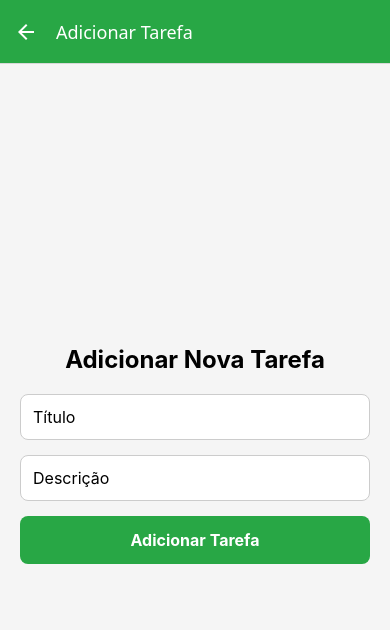
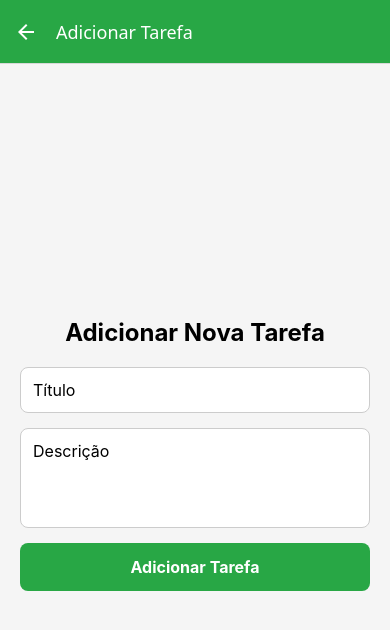
Before and after one commit to stellastachoviak/ListaDeTarefas-, a React Native app in the folder ListaDeTarefasApp/: screen /AddTask in a window 390 px wide. Shown: the top 630 px of the page. Built offline with nearby package versions, Linux system fonts and the light colour scheme.

Commit message:
stellacommit3

```diff
--- a/ListaDeTarefasApp/screens/AddTask.tsx
+++ b/ListaDeTarefasApp/screens/AddTask.tsx
@@ -15,13 +15,11 @@ export default function AddTask({ navigation }: any) {
       id: Date.now().toString(),
       title: titulo,
       description: descricao,
-      done:false,
+      done: false,
     };
 
-    // Volta para a tela Home e envia a nova tarefa
     navigation.navigate('Home', { novaTarefa });
 
-    // Limpa os campos
     setTitulo('');
     setDescricao('');
   }
@@ -38,10 +36,11 @@ export default function AddTask({ navigation }: any) {
       />
 
       <TextInput
-        style={styles.input}
+        style={[styles.input, { height: 100, textAlignVertical: 'top' }]}
         placeholder="Descrição"
         value={descricao}
         onChangeText={setDescricao}
+        multiline
       />
 
       <TouchableOpacity style={styles.button} onPress={handleSubmit}>
--- a/ListaDeTarefasApp/screens/HomeScreen.tsx
+++ b/ListaDeTarefasApp/screens/HomeScreen.tsx
@@ -1,9 +1,6 @@
-import { StyleSheet, View, Text, FlatList, TouchableOpacity, Alert, TextInput } from "react-native";
+import { StyleSheet, View, Text, FlatList, TouchableOpacity, Alert } from "react-native";
 import { useEffect, useState } from 'react';
-import AddTask from "./AddTask";
 import React from "react";
-
-
 
 export default function HomeScreen({ navigation, route }: any) {
   const [tasks, setTasks] = useState([
@@ -13,26 +10,14 @@ export default function HomeScreen({ navigation, route }: any) {
     { id: '4', title: 'Item 4', description: 'Descrição do item 4', done: false },
     { id: '5', title: 'Item 5', description: 'Descrição do item 5', done: false },
   ]);
-    const [newTitle, setNewTitle] = useState('');
-    const [newDescription, setNewDescription] = useState('');
 
-    const addTask = () => {
-        if (!newTitle.trim()) {
-            Alert.alert('Erro', 'O título não pode ser vazio!');
-            return;
+  useEffect(() => {
+    const novaTarefa = route.params?.novaTarefa;
+    if (novaTarefa) {
+      setTasks(prev => [...prev, novaTarefa]);
+      navigation.setParams({ novaTarefa: null });
     }
-        setTasks(prev => [
-            ...prev,
-            {
-                id: Date.now().toString(),
-                title: newTitle,
-                description: newDescription,
-                done: false
-            }
-        ]);
-        setNewTitle('');
-        setNewDescription('');
-    };
+  }, [route.params]);
 
   const removeTask = (id: string) => {
     setTasks(prev => prev.filter(task => task.id !== id));
@@ -49,16 +34,6 @@ export default function HomeScreen({ navigation, route }: any) {
       )
     );
   };
-
-    useEffect(() => {
-    const novaTarefa = route.params?.novaTarefa;
-
-    if (novaTarefa) {
-        setTasks(prev => [...prev, novaTarefa]);
-        navigation.setParams({ novaTarefa: null }); // limpa para não repetir
-    }
-    }, [route.params]);
-
 
   return (
     <View style={styles.container}>
@@ -124,7 +99,7 @@ export default function HomeScreen({ navigation, route }: any) {
         </View>
       </View>
     </View>
-    )
+  );
 }
 
 const styles = StyleSheet.create({
@@ -139,17 +114,6 @@ const styles = StyleSheet.create({
     marginBottom: 20,
     color: '#333',
     textAlign: 'center',
-    },
-    formContainer: {
-        marginBottom: 20,
-    },
-    input: {
-        backgroundColor: '#fff',
-        borderWidth: 1,
-        borderColor: '#ddd',
-        borderRadius: 5,
-        padding: 10,
-        marginBottom: 10,
   },
   list: {
     flex: 1,
@@ -188,13 +152,6 @@ const styles = StyleSheet.create({
     color: '#dc3545',
     fontWeight: 'bold',
   },
-    button: {
-        backgroundColor: 'p',
-        paddingVertical: 10,
-        paddingHorizontal: 20,
-        borderRadius: 5,
-        alignItems: 'center',
-    },
   buttonText: {
     color: '#333',
     fontSize: 14,
@@ -204,11 +161,6 @@ const styles = StyleSheet.create({
     alignItems: 'center',
     marginBottom: 20,
     width: '100%',
-    },
-    counterText: {
-        fontSize: 18,
-        color: '#333',
-        marginBottom: 10,
   },
   counterButton: {
     backgroundColor: '#ff69b4',
```
Lines whose indentation alone changed are shown as unchanged.
